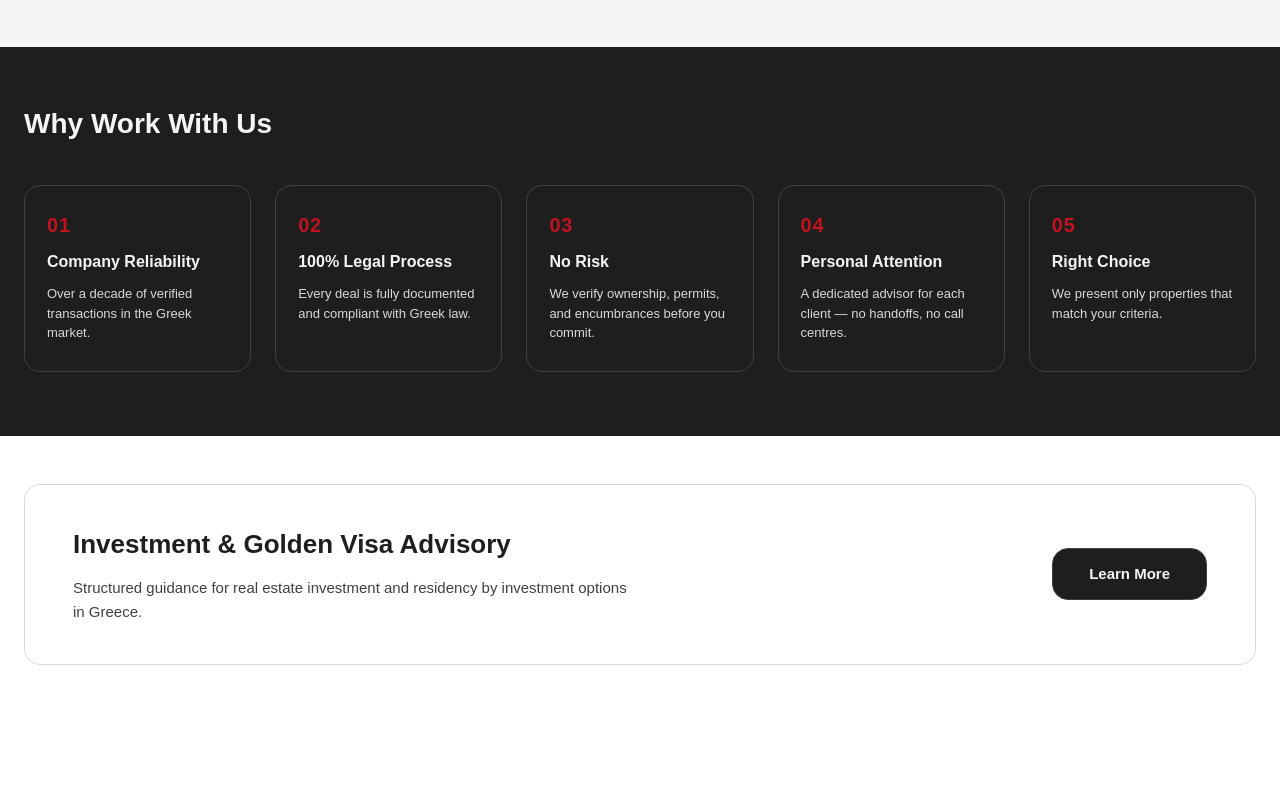
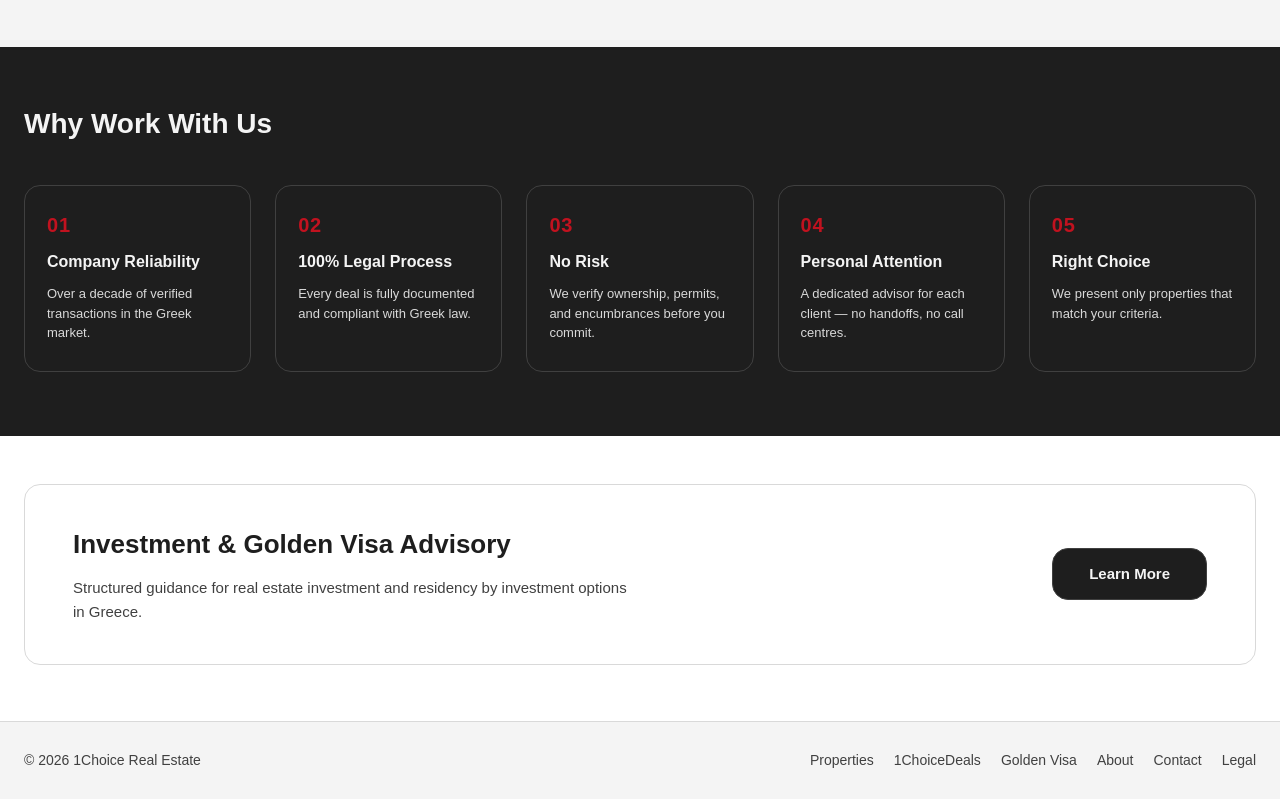
Before and after one commit to GulenkovaNataliya/1choice, a Next.js app: page / in a window 1280 px wide. Shown: the part 1546-2345 px from the top of the page. Before the commit the page ends 2267 px from the top, so only its background shows below. Built offline with nearby package versions, Linux system fonts and the light colour scheme.

Commit message:
feat: minimal site footer

```diff
--- a/app/page.tsx
+++ b/app/page.tsx
@@ -4,6 +4,7 @@ import HomeNavButtons from "@/components/Home/HomeNavButtons";
 import FeaturedProperties from "@/components/Home/FeaturedProperties";
 import WhyWorkWithUs from "@/components/Home/WhyWorkWithUs";
 import InvestmentGoldenVisaTeaser from "@/components/Home/InvestmentGoldenVisaTeaser";
+import Footer from "@/components/Layout/Footer";
 
 export default function Home() {
   return (
@@ -14,6 +15,7 @@ export default function Home() {
       <FeaturedProperties />
       <WhyWorkWithUs />
       <InvestmentGoldenVisaTeaser />
+      <Footer />
     </>
   );
 }
--- /dev/null
+++ b/components/Layout/Footer.tsx
@@ -0,0 +1,84 @@
+import Link from "next/link";
+
+const LINKS = [
+  { label: "Properties", href: "/properties", testId: "footerLink-properties" },
+  { label: "1ChoiceDeals", href: "/1choicedeals", testId: "footerLink-deals" },
+  { label: "Golden Visa", href: "/golden-visa-greece", testId: "footerLink-gv" },
+  { label: "About", href: "/about", testId: "footerLink-about" },
+  { label: "Contact", href: "/contact", testId: "footerLink-contact" },
+  { label: "Legal", href: "/legal", testId: "footerLink-legal" },
+];
+
+const linkStyle: React.CSSProperties = {
+  fontSize: 14,
+  color: "#404040",
+  textDecoration: "none",
+  transition: "color 0.2s",
+};
+
+export default function Footer() {
+  const year = new Date().getFullYear();
+
+  return (
+    <footer
+      data-testid="siteFooter"
+      style={{
+        backgroundColor: "#F4F4F4",
+        borderTop: "1px solid #D9D9D9",
+        width: "100%",
+      }}
+    >
+      <div
+        style={{
+          maxWidth: 1360,
+          margin: "0 auto",
+          padding: "28px 24px",
+          display: "flex",
+          alignItems: "center",
+          justifyContent: "space-between",
+          flexWrap: "wrap",
+          gap: 16,
+        }}
+      >
+        <span style={{ fontSize: 14, color: "#404040" }}>
+          © {year} 1Choice Real Estate
+        </span>
+
+        <nav
+          style={{
+            display: "flex",
+            flexWrap: "wrap",
+            gap: "8px 20px",
+          }}
+        >
+          {LINKS.map(({ label, href, testId }) => (
+            <Link
+              key={href}
+              href={href}
+              data-testid={testId}
+              style={linkStyle}
+              onMouseEnter={(e) => { e.currentTarget.style.color = "#3A2E4F"; }}
+              onMouseLeave={(e) => { e.currentTarget.style.color = "#404040"; }}
+            >
+              {label}
+            </Link>
+          ))}
+        </nav>
+      </div>
+
+      <style>{`
+        footer a:focus-visible {
+          outline: 2px solid #C1121F;
+          outline-offset: 3px;
+          border-radius: 3px;
+        }
+        @media (max-width: 640px) {
+          footer > div {
+            flex-direction: column !important;
+            align-items: flex-start !important;
+          }
+        }
+      `}</style>
+    </footer>
+  );
+}
```
